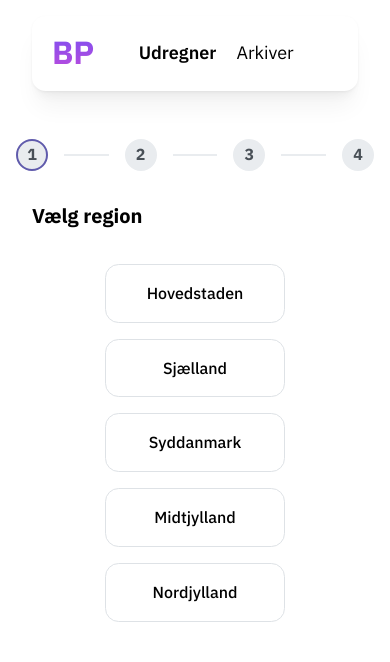
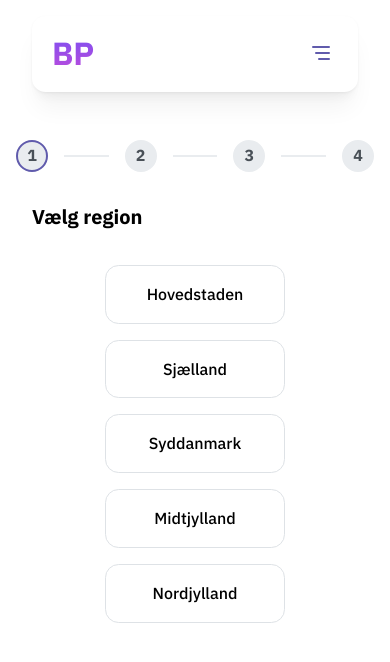
Before and after one commit to orc13a/BehandlerPaycheck, a Next.js app: page /calculator in a window 390 px wide. Shown: the top 662 px of the page. Built offline with nearby package versions, Linux system fonts and the light colour scheme.

Commit message:
Update Navbar.jsx

```diff
--- a/components/nav/navbar/Navbar.jsx
+++ b/components/nav/navbar/Navbar.jsx
@@ -7,6 +7,7 @@ import Link from "next/link";
 import { useMediaQuery } from "@mantine/hooks";
 
 export default function Navbar() {
+    const matchesMediaQueryMenu = useMediaQuery('(max-width: 429px)');
     const matchesMediaQuery = useMediaQuery('(min-width: 430px)');
     const { setColorScheme, colorScheme } = useMantineColorScheme();
 
@@ -34,6 +35,7 @@ export default function Navbar() {
                                     BP
                                 </Text>
                             </Box>
+                            {!matchesMediaQueryMenu ? (
                                 <Flex direction='row' align='center' gap='lg'>
                                     <Text component={Link} href="/calculator" fw={getActive('calculator') ? 600 : 400} size="18px" className={colorScheme === 'light' ? styles.navTextLight : styles.navTextDark}>
                                         Udregner
@@ -41,20 +43,22 @@ export default function Navbar() {
                                     <Text component={Link} href="/archives" fw={getActive('archives') ? 600 : 400} size="18px" className={colorScheme === 'light' ? styles.navTextLight : styles.navTextDark}>
                                         Arkiver
                                     </Text>
+                                    <Text component={Link} href="/about" fw={getActive('archives') ? 600 : 400} size="18px" className={colorScheme === 'light' ? styles.navTextLight : styles.navTextDark}>
+                                        Om
+                                    </Text>
                                 </Flex>
+                            ) : null}
                             <Box>
-                                {/* <ActionIcon variant='subtle' size='lg'>
+                                {matchesMediaQueryMenu ? (
+                                    <ActionIcon variant='subtle' size='lg'>
                                         <IconMenuDeep />
-                                </ActionIcon> */}
-                                {/* {matchesMediaQuery ? ( */}
-                                <Transition mounted={matchesMediaQuery} transition='scale' duration={400} timingFunction="ease">
-                                    {(styles) =>
+                                    </ActionIcon>
+                                ) : null}
+                                {matchesMediaQuery ? (
                                     <ActionIcon onClick={() => setColorScheme(colorScheme === 'light' ? 'dark' : 'light')} style={styles} variant='subtle' size='lg'>
                                         {colorScheme === 'light' ? <IconMoon /> : <IconSun />}
                                     </ActionIcon>
-                                    }
-                                </Transition>
-                                {/* ) : null} */}
+                                ) : null}
                             </Box>
                         </Flex>
                     </Paper>
```
Lines whose indentation alone changed are shown as unchanged.
